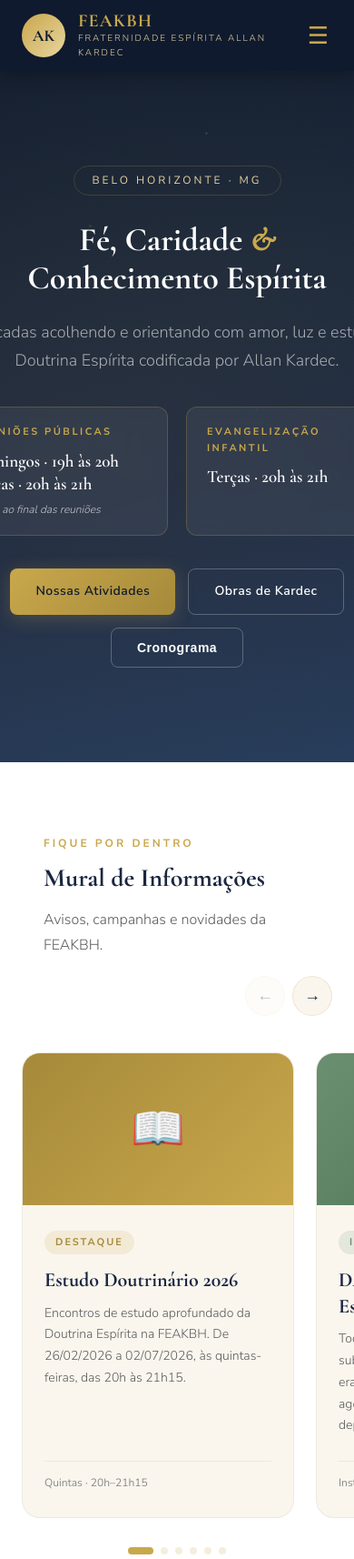
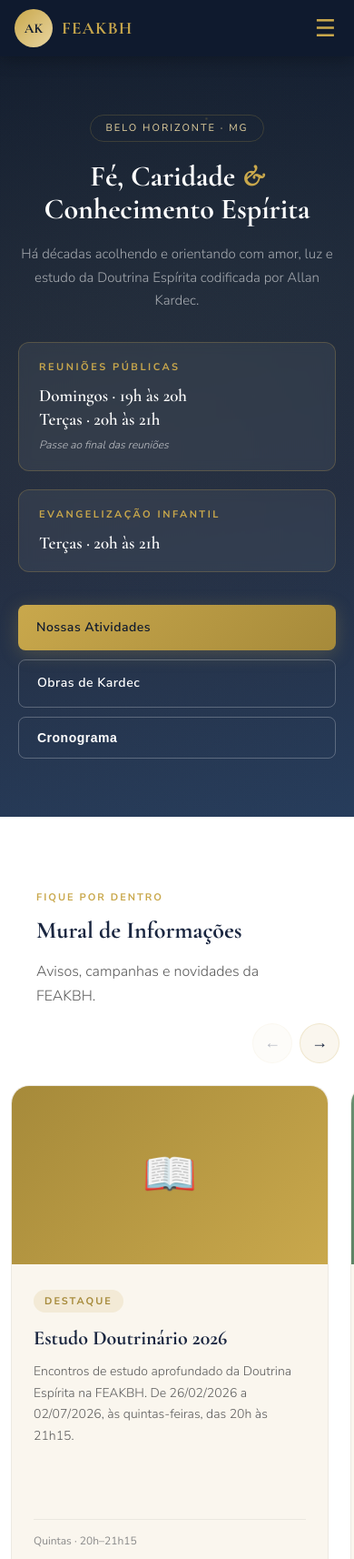
Before and after one commit to feakbh/sitefeak, a plain HTML site: page feakbh-site/index.html in a window 390 px wide. Shown: the top 1714 px of the page at 91% size. Drawn offline with nearby package versions, Linux system fonts and the light colour scheme.

Commit message:
Corrige responsividade mobile e adiciona breakpoint 480px
- Hero: schedule grid stack em 1 coluna no mobile (antes overflow horizontal de 125px)
- Hero-content: width 100% para respeitar viewport
- Hero actions: botões full-width empilhados no mobile
- Header: logo circle menor, tipografia compacta
- Header ≤480px: oculta subtítulo "FRATERNIDADE ESPÍRITA..." deixando só logo + FEAKBH
- Tipografia mobile: section-title, hero h2 e hero p reduzidos
- Cards: card-grid vai pra 1 coluna com gap menor; books-grid vai pra 1 col em ≤480px
- Mural mobile: slides ocupam largura do viewport com padding lateral
- Cascata: índice 1 col, artigos com padding menor
- Info-grid (footer de contato): 1 col
- Modal Cronograma: padding reduzido no mobile

Co-Authored-By: Claude Opus 4.7 (1M context) <noreply@anthropic.com>

```diff
--- a/feakbh-site/css/style.css
+++ b/feakbh-site/css/style.css
@@ -163,7 +163,7 @@ header {
     radial-gradient(ellipse 600px 400px at 80% 30%, rgba(107,143,113,0.06), transparent);
 }
 .hero-content {
-  position: relative; text-align: center; max-width: 800px; padding: 40px 24px;
+  position: relative; text-align: center; max-width: 800px; width: 100%; padding: 40px 24px;
   animation: fadeInUp 1s ease-out;
 }
 .hero-badge {
@@ -592,20 +592,67 @@ section { padding: 100px 24px; }
 @media (max-width: 768px) {
   .nav-desktop { display: none; }
   .nav-toggle { display: block; }
-  .hero { min-height: 70vh; }
+  .header-inner { padding: 10px 16px; }
+  .logo-area, .logo-area a { gap: 10px; }
+  .logo-circle { width: 40px; height: 40px; font-size: 14px; }
+  .logo-text h1 { font-size: 17px; }
+  .logo-text span { font-size: 9px; letter-spacing: 1.5px; }
+
+  .hero { min-height: auto; padding: 40px 0; }
+  .hero-content { padding: 24px 20px; }
+  .hero-badge { margin-bottom: 20px; font-size: 11px; padding: 5px 16px; letter-spacing: 2px; }
+  .hero h2 { margin-bottom: 18px; }
+  .hero p { font-size: 16px; margin-bottom: 28px; }
+  .hero-schedule {
+    grid-template-columns: 1fr;
+    gap: 12px;
+    margin: 24px auto 28px;
+    max-width: 100%;
+  }
+  .hero-schedule-item { padding: 14px 18px; }
+  .hero-schedule-time { font-size: 17px; }
+  .hero-actions { gap: 10px; }
+  .hero-actions .btn { flex: 1 1 100%; text-align: center; }
+
   .campanha-box { flex-direction: column; text-align: center; padding: 32px; }
   .campanha-visual { width: 120px; height: 120px; font-size: 44px; }
   .footer-grid { grid-template-columns: 1fr; gap: 32px; }
   .footer-bottom { flex-direction: column; gap: 14px; text-align: center; }
-  section { padding: 64px 16px; }
+  section { padding: 56px 16px; }
+  .section-header { margin-bottom: 40px; }
   .artigo-item { flex-direction: column; gap: 12px; }
   .artigo-number { min-width: auto; text-align: left; }
-  .card-grid { grid-template-columns: 1fr; }
+  .card-grid { grid-template-columns: 1fr; gap: 20px; }
   .books-grid { grid-template-columns: repeat(2, 1fr); gap: 16px; }
   .mural-grid { grid-template-columns: 1fr; }
-  .mural-slide { min-width: 300px; max-width: 300px; }
-  .mural-carousel-header { flex-direction: column; align-items: flex-start; gap: 20px; }
+  .mural-slide { min-width: calc(100vw - 48px); max-width: calc(100vw - 48px); }
+  .mural-carousel-header { flex-direction: column; align-items: flex-start; gap: 16px; padding: 0 16px; margin-bottom: 24px; }
   .mural-nav { align-self: flex-end; }
+  .mural-track-wrapper { padding: 0 16px; }
+
+  .cascata-nav { padding: 20px 16px; }
+  .cascata-nav-list { grid-template-columns: 1fr; gap: 4px; }
+  .artigo-full { padding: 48px 0; }
+
+  .info-grid { grid-template-columns: 1fr; gap: 28px; }
+
+  .cronograma-dialog { padding: 20px; max-height: 85vh; }
+  .cronograma-dialog h3 { font-size: 22px; }
+}
+
+@media (max-width: 480px) {
+  .logo-text span { display: none; }
+  .logo-circle { width: 42px; height: 42px; font-size: 15px; }
+  .logo-text h1 { font-size: 19px; }
+  .hero h2 { font-size: 32px; }
+  .hero p { font-size: 15px; }
+  .hero-actions .btn { padding: 14px 20px; font-size: 14px; }
+  .books-grid { grid-template-columns: 1fr; }
+  .section-label { font-size: 11px; letter-spacing: 2px; }
+  .section-title { font-size: 26px; }
+  .page-hero h2 { font-size: 30px; }
+  .mural-track-wrapper { padding: 0 12px; }
+  .mural-slide { min-width: calc(100vw - 40px); max-width: calc(100vw - 40px); }
 }
 
 /* ===== HERO SCHEDULE ===== */
```
